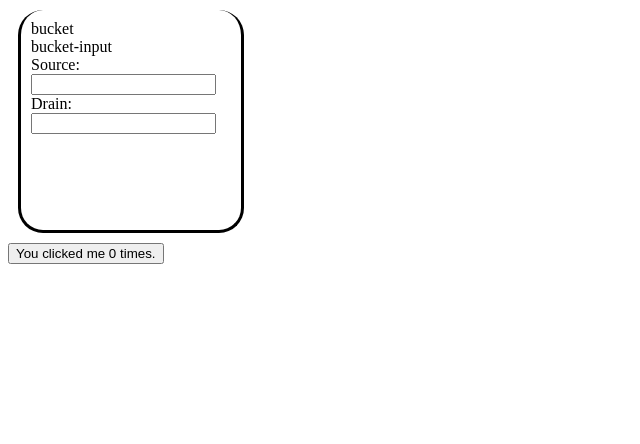
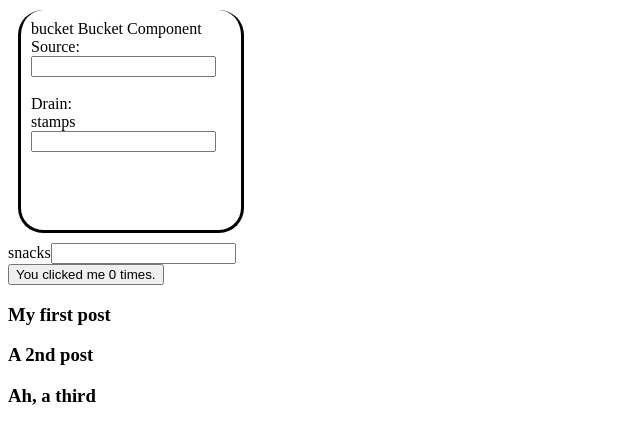
Before and after one commit to manik1235/vue-test, a plain HTML site: page index.html in a window 1280 px wide. Shown: the whole page, without its empty margins (0-640 px from the left). Drawn offline with nearby package versions, Linux system fonts and the light colour scheme.

Commit message:
Some updates, nothing very useful
This should actually probably be just deleted.

It adds an example, and tries to get data to work.

```diff
--- a/index.html
+++ b/index.html
@@ -7,13 +7,22 @@
   </head>
   <body>
     <div id="app">
-      <bucket-component class="bucket"></bucket-component>
+      <bucket-component label="Bucket Component"></bucket-component>
+      <bucket-input thing="snacks"></bucket-input>
 
     </div>
 
     <div id="components-demo">
       <button-counter></button-counter>
     </div>
+
+    <div id="blog-post-demo">
+      <blog-post
+        v-for="post in posts"
+        v-bind:key="post.id"
+        v-bind:title="post.title"
+      ></blog-post>
+    </div>
   </body>
   <footer>
     <script src="index.js"></script>
--- a/index.js
+++ b/index.js
@@ -3,6 +3,7 @@ function bootApp() {
   // Define a component
   // Q: What can it be?
   // A: A canvas, perhaps
+
 
   // The bucket component
   // A bucket contains
@@ -11,19 +12,19 @@ function bootApp() {
   //   An inflow
   //   An outflow
   Vue.component('bucket-component', {
+    props: ['label'],
     template: `
     <div class="bucket">
       bucket
-      <div class="bucket-input">
-        bucket-input
-        <br>Source: <bucket-input></bucket-input>
-        <br>Drain: <bucket-input></bucket-input>
-      </div>
+      {{ label }}
+      <br>Source: <bucket-input placeholder="Source"></bucket-input>
+      <br>Drain: <bucket-input thing="stamps"></bucket-input>
     </div>`
   })
 
   Vue.component('bucket-input', {
-    template: '<input>{{ bucketValue }}</input>'
+    props: ['thing'],
+    template: '<div>{{ thing }}<input class="bucket-input"></div>'
   })
 
   Vue.component('button-counter', {
@@ -35,6 +36,11 @@ function bootApp() {
     template: '<button v-on:click="count++">You clicked me {{ count }} times.</button>'
   })
 
+  Vue.component('blog-post', {
+    props: ['title'],
+    template: '<h3>{{ title }}</h3>'
+  })
+
   new Vue({ el: '#components-demo' })
 
   var app = new Vue({
@@ -43,6 +49,17 @@ function bootApp() {
       message: 'Welcome to the Vue in You'
     }
   })
+
+  new Vue({
+    el: '#blog-post-demo',
+    data: {
+      posts: [
+        { id: 1, title: 'My first post' },
+        { id: 2, title: 'A 2nd post' },
+        { id: 3, title: 'Ah, a third' }
+      ]
+    }
+  })
 }
 
 bootApp();
```
